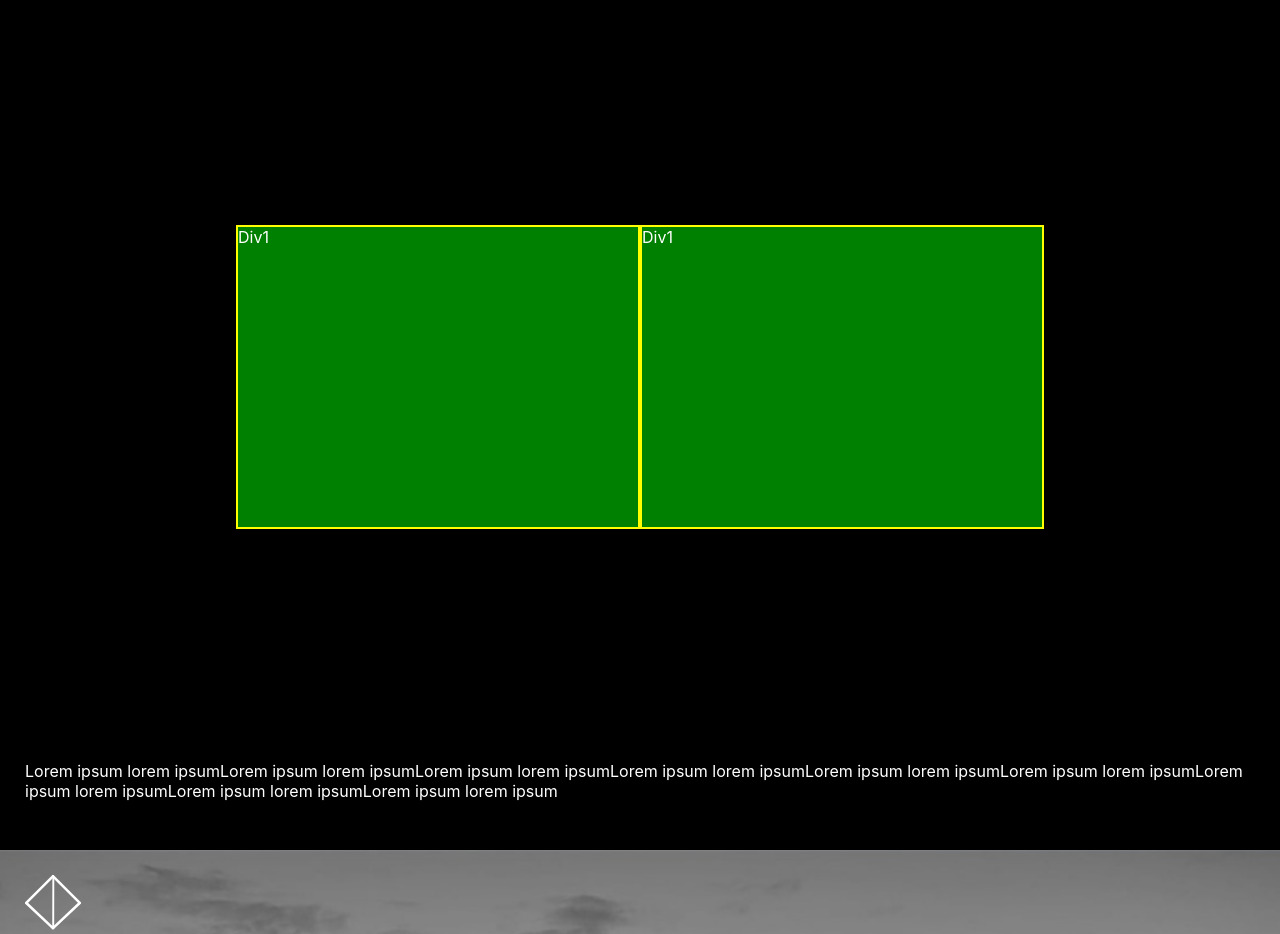
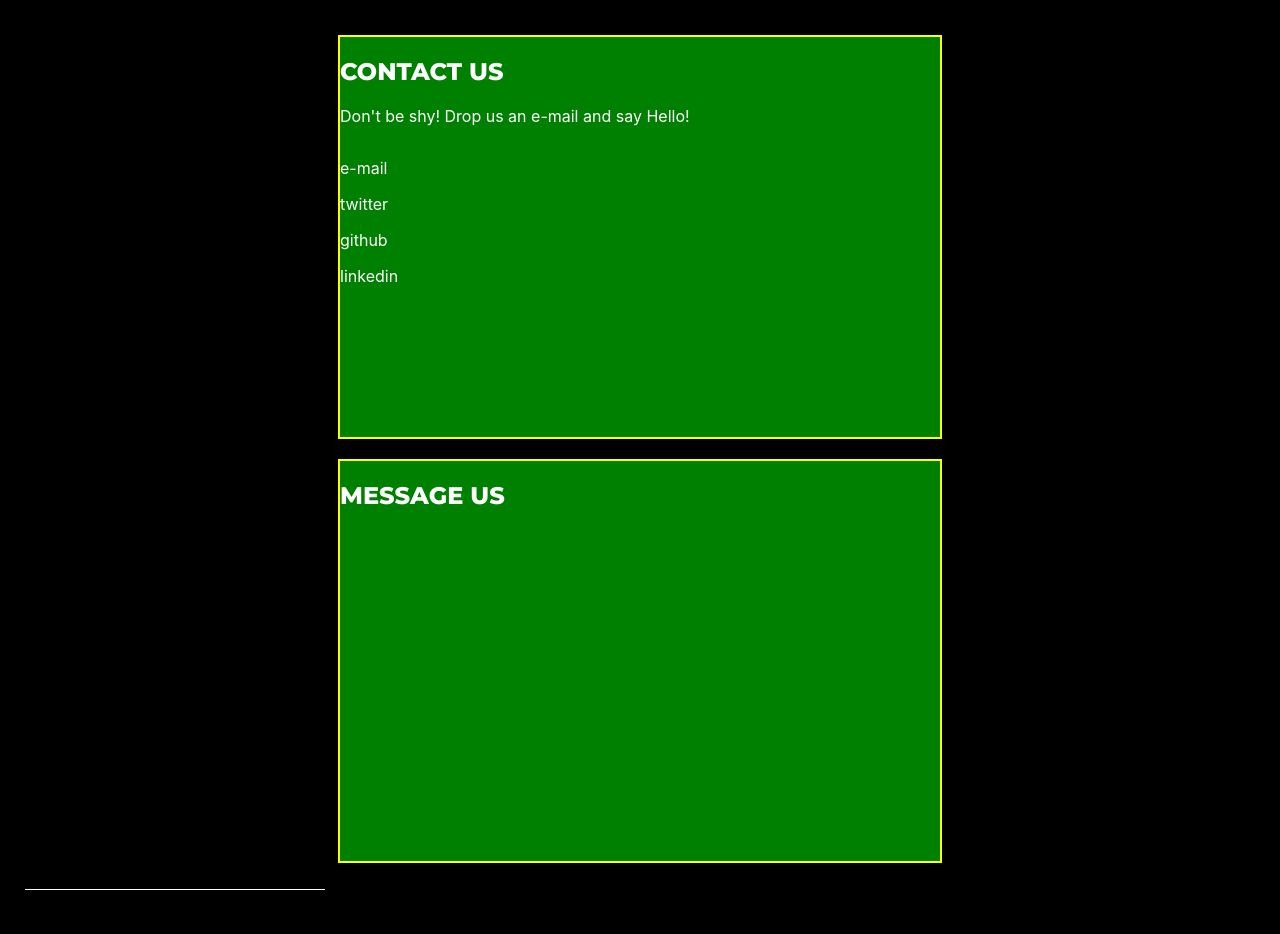
Before and after one commit to bantoistvan/web-amplify, a React (Create React App) app: page / in a window 1280 px wide. Shown: the top 934 px of the page. Built offline with nearby package versions, Linux system fonts and the light colour scheme.

Commit message:
Contact div

```diff
--- a/src/App.css
+++ b/src/App.css
@@ -22,16 +22,12 @@
 
 }
 
-
-
 .Contact-us {
   min-height: 100vh;
   -webkit-background-size: cover;
   -moz-background-size: cover;
   -o-background-size: cover;
   background-size: cover;
-
-
   display: grid;
   grid-template-columns: 1fr;
   grid-template-rows: 1fr 80px;
@@ -49,10 +45,12 @@
 }
 
 .Contact-us-item{
-  width: 400px;
-  height: 300px;
+  width: 600px;
+  height: 400px;
   background-color: green;
   border: 2px solid yellow;
+  justify-content: center;
+  margin: 10px;
 }
 
 .Divider{
@@ -60,6 +58,26 @@
   background-color: #35c2f8;
   height: 1px;
   width: 100px;
+}
+
+.Footer-divider{
+  display: block;
+  flex-wrap: wrap;
+  background-color: white;
+  height: 1px;
+  width: 300px;
+}
+
+.Social-contact {
+display: flex;
+flex-wrap: wrap;
+}
+
+
+.footer {
+color: white;
+font-size: 12px;
+text-align: center;
 }
 
 .Content {
--- a/src/App.tsx
+++ b/src/App.tsx
@@ -21,15 +21,24 @@ class App extends Component {
 
     <div className="Contact-us-container">
           <div className="Contact-us-item">
-            Div1
+            <h2>Contact us</h2>
+            <p>Don't be shy! Drop us an e-mail and say Hello!</p>
+
+            <div className="Social-contact"></div>
+            <p>e-mail</p>
+            <p>twitter</p>
+            <p>github</p>
+            <p>linkedin</p>
+
           </div>
           <div className="Contact-us-item">
-            Div1
+            <h2>Message us</h2>
+
           </div>
     </div>
-
+    <div className="Footer-divider"> </div>
     <div className="footer">
-      <p>Lorem ipsum lorem ipsumLorem ipsum lorem ipsumLorem ipsum lorem ipsumLorem ipsum lorem ipsumLorem ipsum lorem ipsumLorem ipsum lorem ipsumLorem ipsum lorem ipsumLorem ipsum lorem ipsumLorem ipsum lorem ipsum</p>
+      <p>ZED VISION 2019</p>
 
     </div>
 
```
